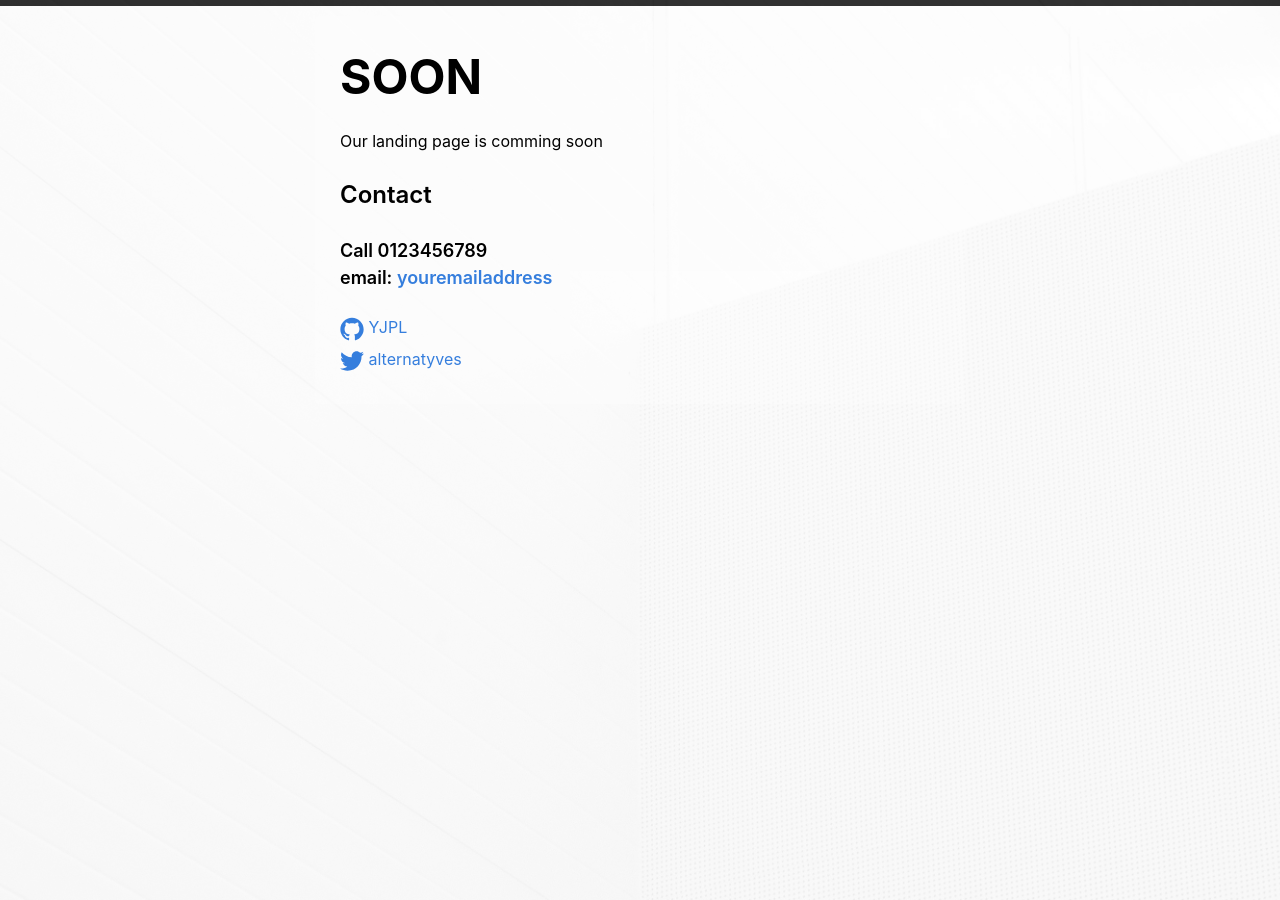
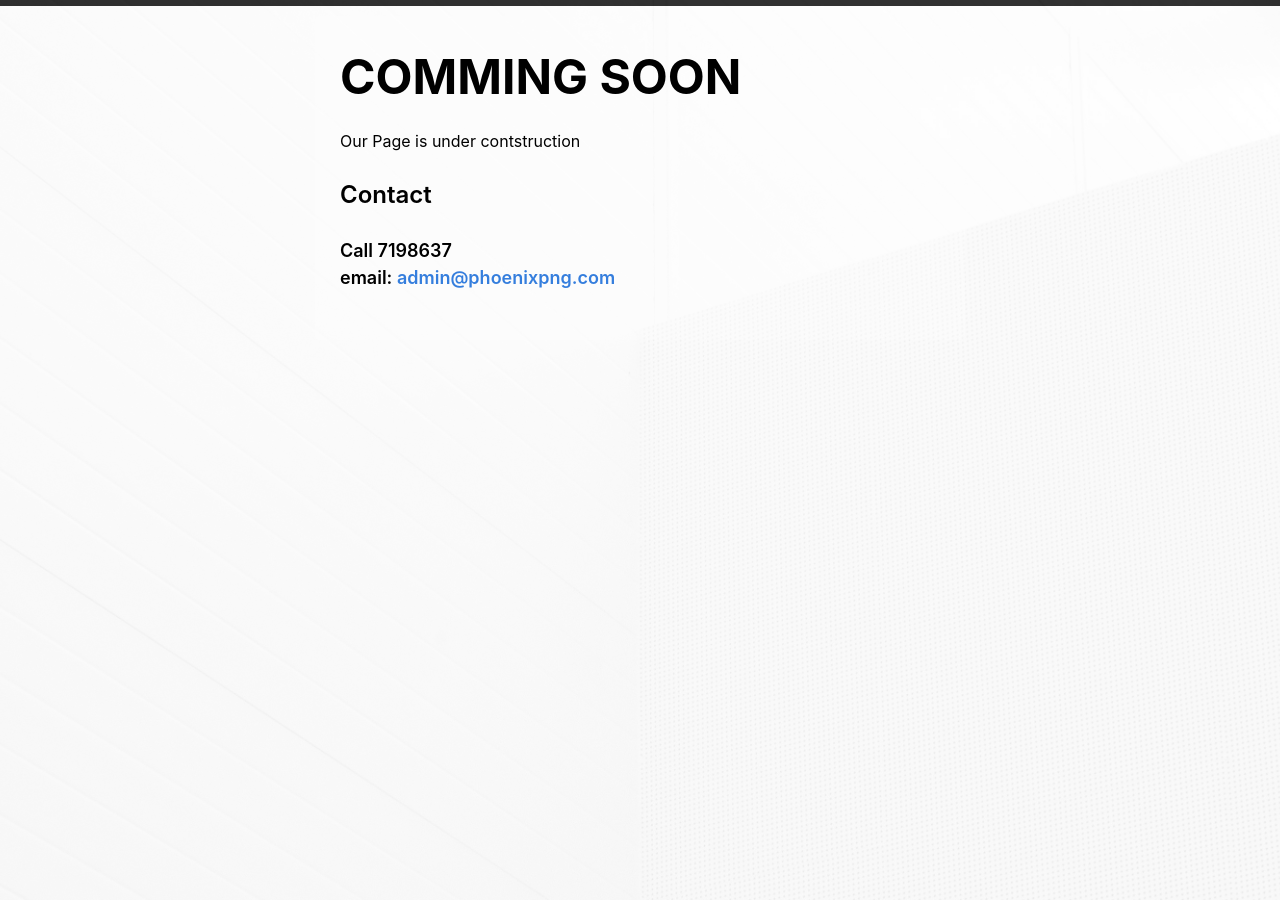
Before and after one commit to noxman14/a1hirecarslanding, a Jekyll site: the page built from index.md, in a window 1280 px wide. Built offline with Jekyll 4.4.1, drawn with Linux system fonts in a browser that asks for light colours.

Commit message:
Landing page revisions

```diff
--- a/_config.yaml
+++ b/_config.yaml
@@ -13,14 +13,13 @@
 # you will see them accessed via {{ site.title }}, {{ site.email }}, and so on.
 # You can create any custom variable you would like, and they will be accessible
 # in the templates via {{ site.myvariable }}.
-title: Soon
-email: youremailaddress
-phone: 0123456789
+title: Phoenix PNG Ltd
+email: admin@phoenixpng.com
+phone: 7198637
 description: A coming soon page for Jekyll
 baseurl: "" # the subpath of your site, e.g. /blog
 url: "https://yjpl.github.io/soon/" # the base hostname & protocol for your site, e.g. http://example.com
-twitter_username: alternatyves
-github_username: YJPL
+
 
 # Build settings
 markdown: kramdown
--- a/_includes/footer.html
+++ b/_includes/footer.html
@@ -25,19 +25,7 @@
 
           </h3>
 </br>
-        <div class="social-media-list">
-          {% if site.github_username %}
-          <li>
-            {% include icon-github.html username=site.github_username %}
-          </li>
-          {% endif %}
 
-          {% if site.twitter_username %}
-          <li>
-            {% include icon-twitter.html username=site.twitter_username %}
-          </li>
-          {% endif %}
-        </div>
 
 
     </div>
--- a/index.md
+++ b/index.md
@@ -5,6 +5,6 @@
 layout: default
 ---
 
-# Soon
+# Comming Soon
 
-Our landing page is comming soon
+Our Page is under contstruction
```
